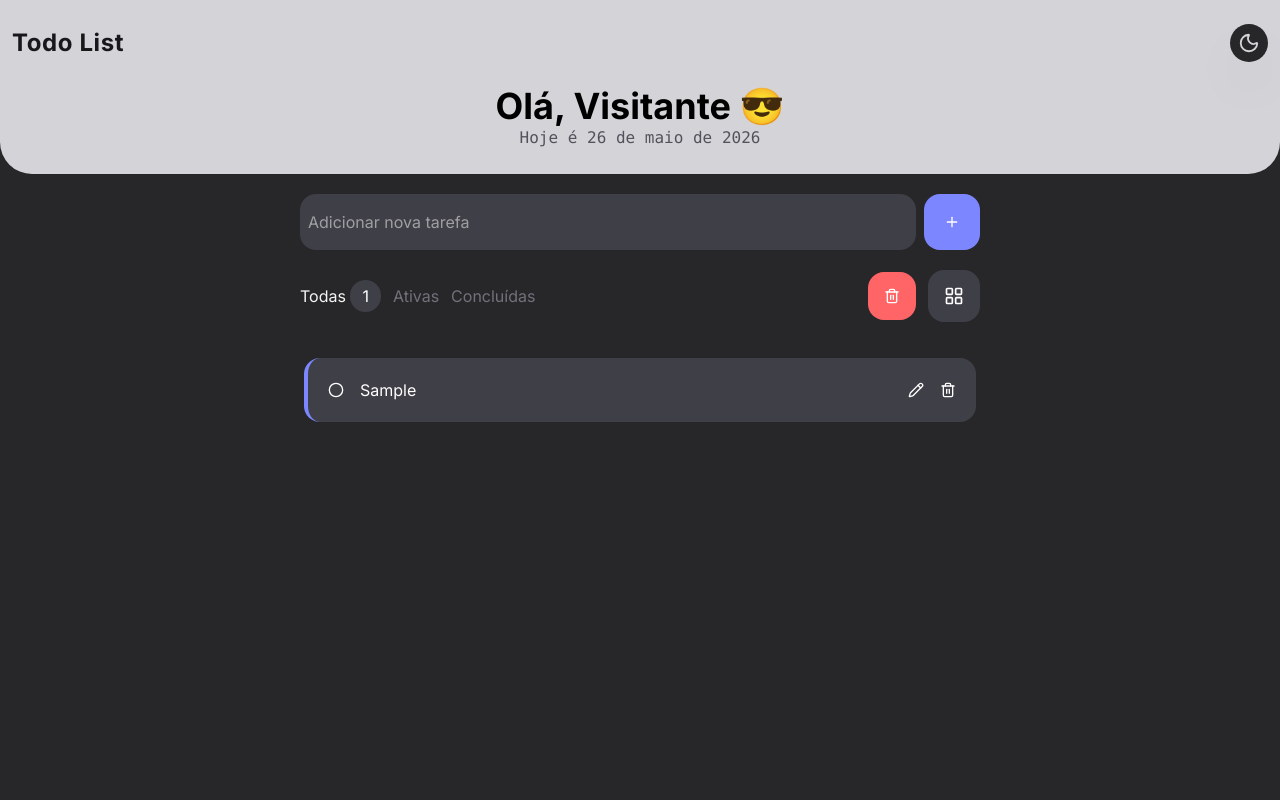
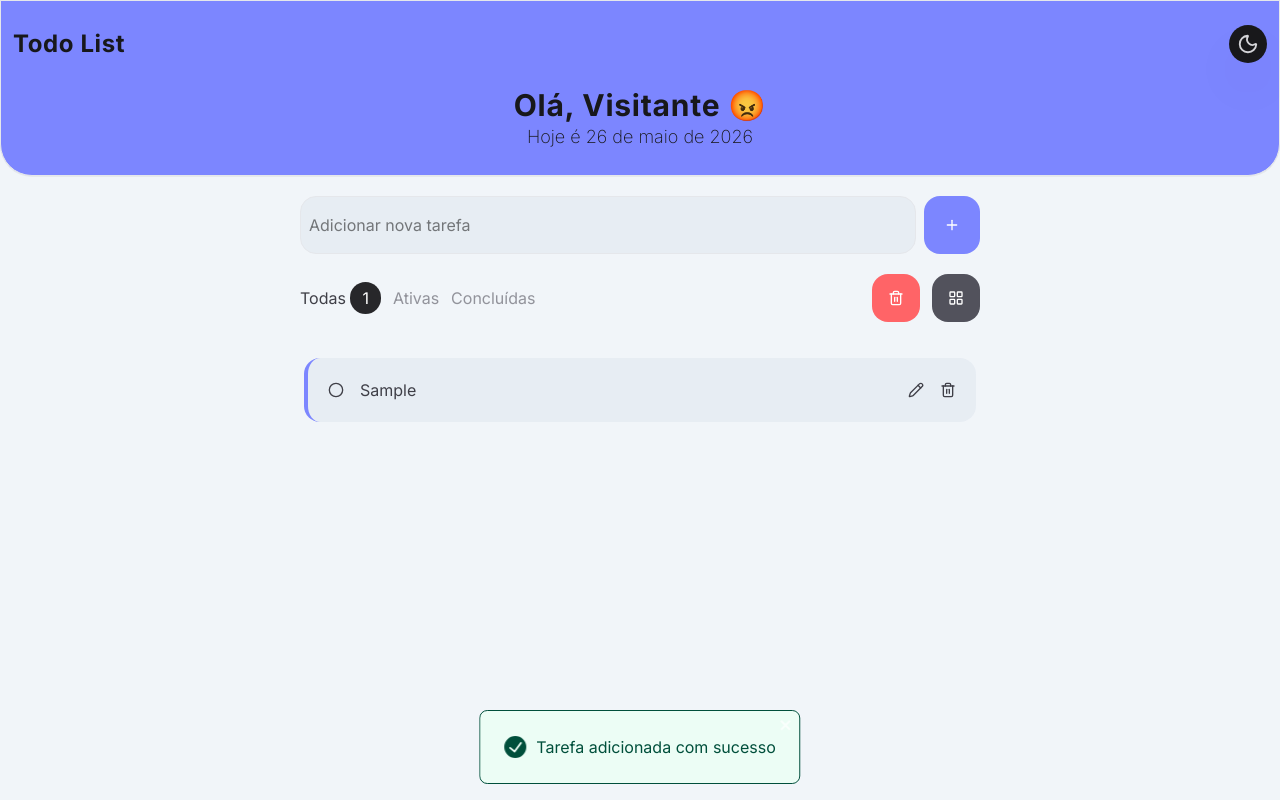
Before and after one commit to EduardoFelipe0231/todoapp-list, a React (Vite) app: page / in a window 1280 px wide. Both pictures are taken after typing "Sample" into the empty fields and a click on the button 952 px from the left and 222 px from the top of the page. Built offline with nearby package versions, Linux system fonts and the light colour scheme.

Commit message:
novos itens

```diff
--- a/package.json
+++ b/package.json
@@ -14,6 +14,7 @@
     "lucide-react": "^1.16.0",
     "react": "^19.2.6",
     "react-dom": "^19.2.6",
+    "react-toastify": "^11.1.0",
     "react-tooltip": "^6.0.7",
     "tailwindcss": "^4.3.0"
   },
--- a/src/App.jsx
+++ b/src/App.jsx
@@ -20,9 +20,12 @@ import {
   CheckCircle2Icon,
   Moon,
   Bell,
-  Sun}
+  Sun,
+  Bus,
+  StarIcon}
 from "lucide-react"
-
+import Header from "./Components/Header";
+import { ToastContainer, toast, Bounce, Zoom} from 'react-toastify';
 
 function App() {
 
@@ -48,7 +51,7 @@ function App() {
 
     //verifica se o input está vazio.
     if(!taskInput || taskInput === ""){
-       window.alert("Você deve escrever algo..")
+       toast.warning("Você precisa digitar alguma tarefa, tente novamente")
     }
 
     if(taskInput.trim()) {
@@ -60,6 +63,7 @@ function App() {
 
       //seta o valor novo junto com as info já existentes.
       setTask([...task, newTask]);
+      toast.success("Tarefa adicionada com sucesso")
       setTaskInput("");
     }
 
@@ -74,16 +78,19 @@ function App() {
   const deleteTask = (taskId) => {
     if(window.confirm("Você tem certeza que deseja remover essa tarefa?"))
     setTask(task.filter((t) => t.id !== taskId ));
+    toast.success("Deletou essa tarefa")
   }
 
 
   //deletar toda as tarefas
   const deleteAllTasks = () => {
-    if(window.confirm("Deseja excluir todas as tarefas?")) {
-      setTask([])
-    }
+    const confirmed = window.confirm("Deseja excluir todas as tarefas?")
+
+     if(confirmed) {
+        setTask([])
+        toast.info("Tarefas excluidas com sucesso")
+     }
   }
-
 
   // =============================================================== \\
 
@@ -97,39 +104,38 @@ function App() {
 
   // =============================================================== \\
 
-  //DarkMode - LightMode
-
-  const [theme, setTheme] = useState(true)
-
-  // =============================================================== \\
-
-  //Data
-  const d = new Date();
-
-  const f = new Intl.DateTimeFormat("pt-br", {
-    day: '2-digit',
-    month: "long",
-    year: 'numeric',
-  })
-
+    const contextClass = {
+    success: "bg-emerald-50 border border-emerald-900 text-emerald-900 font-zinc-200",
+    error: "bg-rose-100 border border-red-800 text-red-800",
+    info: "bg-cyan-50 border border-teal-900 text-teal-900",
+    warning: "bg-amber-50 border border-yellow-950 text-yellow-950",
+    default: "bg-emerald-50 border border-emerald-900 text-emerald-900",
+    dark: "bg-emerald-50 border border-emerald-900 text-emerald-900",
+  };
 
   return (
-    <div className="bg-zinc-800 min-h-screen flex flex-col items-center text-sm md:text-base ">
-      <div className="w-full bg-zinc-300 py-6 px-3 rounded-b-4xl shadow-2xs">
-          <header className="container mx-auto flex justify-between items-center gap-5">
-              <h3 className="text-sm font-bold md:text-2xl text-zinc-900 flex-1 tracking-wide">Todo List</h3>
-              <button
-                className="bg-zinc-800 hover:bg-zinc-800/75 p-2 rounded-full text-zinc-300 cursor-pointer shadow-2xl transition-all"
-                onClick={() => {setTheme(!theme)}}
-                >
-                {theme  ? <Moon size={22} /> : <Sun size={22} />}
-              </button>
-          </header>
-          <div className="flex flex-col items-center justify-center ">
-              <h1 className="text-center mt-6 text-4xl font-bold">Olá, Visitante 😎</h1>
-              <p className="font-mono text-zinc-600">Hoje é {f.format(d)}</p>
-          </div>
-      </div>
+
+    <div className="min-h-screen flex flex-col items-center text-sm md:text-base bg-slate-100">
+      <ToastContainer
+        toastClassName={(context) =>
+          contextClass[context?.type || "default"] +
+          " relative flex p-6 min-h-17 rounded-lg overflow-hidden cursor-pointer flex items-center justify-center"
+        }
+        position="bottom-center"
+        autoClose={2000}
+        hideProgressBar={true}
+        newestOnTop={false}
+        closeOnClick={false}
+        rtl={false}
+        pauseOnFocusLoss
+        draggable
+        pauseOnHover
+        theme="colored"
+        transition={Bounce}
+        />
+
+      {/* Component Header */}
+      <Header />
 
       <div className="mx-auto p-5 max-w-180 w-full space-y-5">
         {/* form */}
@@ -142,31 +148,36 @@ function App() {
             placeholder="Adicionar nova tarefa"
             value={taskInput}
             onChange={handleInput}
-            className="flex-1 text-white py-4 px-2 bg-zinc-700 focus:outline-none focus:ring-2 focus:ring-indigo-400 rounded-2xl"
+            className="flex-1 py-4 px-2 focus:outline-none focus:ring-2 focus:ring-indigo-400 rounded-2xl bg-slate-200/60 border border-gray-200"
+            autoComplete="off"
           />
 
           <button
             type="submit"
-            className="bg-indigo-400 px-5 cursor-pointer text-white hover:bg-indigo-400/75 transition-all rounded-2xl"
+            className="px-5 cursor-pointer transition-all rounded-2xl bg-indigo-400 hover:bg-indigo-400/75 text-white"
+            data-tooltip-id="my-Adicionar"
+            data-tooltip-content="Adicionar"
+            data-tooltip-place="top"
+          >
 
-          >
             <Plus size={16}/>
+            <Tooltip id="my-Adicionar" />
           </button>
         </form>
 
-        {/* info */}
+        {/* Botões inform */}
         <div className="flex items-center justify-between gap-3">
 
           <div className="flex items-center gap-3 flex-1">
-            <p className="text-zinc-100">Todas <span className="bg-zinc-700 text-white rounded-full px-3 py-1.5 cursor-pointer hover:text-zinc-300">{task.length}</span></p>
-            <p className="text-zinc-500 cursor-pointer hover:text-zinc-300">Ativas </p>
-            <p className="text-zinc-500 cursor-pointer hover:text-zinc-300">Concluídas</p>
+            <p className="text-zinc-700 cursor-pointer">Todas <span className="rounded-full px-3 py-1.5 bg-zinc-800 text-white ">{task.length}</span></p>
+            <p className="text-zinc-500/75 cursor-pointer hover:text-zinc-700 transition-all">Ativas </p>
+            <p className="text-zinc-500/75 cursor-pointer hover:text-zinc-700 transition-all">Concluídas</p>
           </div>
 
           {/* Deletar botão */}
           {task.length > 0 &&
               <button
-                  className="flex items-center justify-center p-4 gap-1 hover:text-zinc-50 cursor-pointer bg-red-400 hover:bg-red-400/75 transition-all text-white  rounded-2xl"
+                  className="flex items-center justify-center p-4 gap-1 cursor-pointer rounded-2xl bg-red-400 hover:bg-red-400/75 transition-all text-white "
                   onClick={deleteAllTasks}
                   data-tooltip-id="my-tooltip"
                   data-tooltip-content="Excluir todos os itens"
@@ -177,20 +188,19 @@ function App() {
 
           {/* grid - list */}
           {task.length > 0 &&
-              <div className="flex items-center justify-between text-white bg-zinc-700 rounded-2xl text-sm hover:bg-zinc-700/75 ">
+
                   <button
-                    className="flex items-center justify-center p-4 gap-1 hover:text-zinc-50 cursor-pointer"
+                    className="flex items-center justify-center p-4 gap-1 cursor-pointer rounded-2xl bg-zinc-600 hover:bg-zinc-600/75 transition-all text-white "
                     onClick={() => {setToogleLayout(!toogleLayout)}}
                     data-tooltip-id="my-tooltip"
                     data-tooltip-content="Layout"
                     data-tooltip-place="bottom"
                   >
-                    {toogleLayout ? <LayoutGrid size={20}/> : <List size={20}/>}
+                    {toogleLayout ? <LayoutGrid size={16}/> : <List size={16}/>}
+                    <Tooltip id="my-tooltip" />
                   </button>
-                  <Tooltip id="my-tooltip" />
-                </div>
+
           }
-
         </div>
 
 
@@ -200,9 +210,9 @@ function App() {
           {toogleLayout ? (
             <ul className="grid grid-cols-1 gap-2 text-white">
               {task.map((todo) => (
-                <li key={todo.id} className="flex flex-wrap gap-4 p-5 rounded-2xl bg-zinc-700 items-center border-l-4 border-indigo-400">
+                <li key={todo.id} className="flex flex-wrap gap-4 p-5 rounded-2xl items-center border-l-4 border-indigo-400 bg-slate-200/60 text-zinc-700 hover:shadow cursor-pointer">
                   <button
-                    className="hover:text-indigo-400 cursor-pointer transition-all"
+                    className="hover:text-zinc-400 cursor-pointer transition-all"
                   >
                     <Circle size={16}/>
                   </button>
@@ -214,7 +224,7 @@ function App() {
                     <Pencil size={16}/>
                   </button>
                   <button
-                    className="hover:text-red-300/75 cursor-pointer transition-all"
+                    className="hover:text-red-400/75 cursor-pointer transition-all"
                     onClick={() => deleteTask(todo.id)}
                   >
                     <Trash2 size={16}/>
@@ -225,7 +235,7 @@ function App() {
           ) : (
             <ul className="grid grid-cols-2 gap-2 text-white">
               {task.map((todo) => (
-                <li key={todo.id} className="flex flex-wrap gap-3 px-2 py-6 rounded-2xl bg-zinc-700 items-center border-l-4 border-indigo-400">
+                <li key={todo.id} className="flex flex-wrap gap-3 px-2 py-6 rounded-2xl items-center border-l-4 border-indigo-400 bg-slate-200/60 text-zinc-700 hover:shadow cursor-pointer ">
                   <button
                     className="hover:text-indigo-400 cursor-pointer transition-all"
                   >
@@ -249,7 +259,10 @@ function App() {
           )}
         </div>
         ) : (
-          <NotTasks/>
+          <NotTasks
+            title={"Você ainda não tem tarefas cadastradas"}
+            subtitle={"Crie tarefas e organize seus itens a fazer"}
+          />
         )}
       </div>
     </div>
--- /dev/null
+++ b/src/Components/GuestGreeting.jsx
@@ -0,0 +1,22 @@
+import { useEffect } from 'react'
+import { currentDate } from '../utils/CurrentDate'
+
+export default function GuestGreeting(){
+
+
+
+    const emojiRandom = () => {
+        const listEmoji = ['😄','😃','😀','😊','☺','😉','😍','😘','😚','😗','😙','😜','😝','😛','😳','😁','😔','😌','😒','😞','😣','😢','😂','😭','😪','😥','😰','😅','😓','😩','😫','😨','😱','😠','😡','😤','😖','😆','😋','😷','😎','😴','😵','😲','😟','😦','😧','😈','👿','😮','😬','😐','😕','😯','😶','😇','😏','😑','👲','👳','👮','👷','💂','👶','👦','👧','👨','👩','👴','👵','👱','👼','👸','😺','😸','😻','😽','😼','🙀','😿','😹','😾','👹','👺','🙈','🙉','🙊','💀','👽','💩','🔥','✨','🌟','💫','💥','💢','💦','💧','💤','💨','👂','👀','👃','👅','👄','👍','👎','👌','👊','✊','✌','👋','✋','👐','👆','👇','👉','👈','🙌','🙏','☝','👏','💪','🚶','🏃','💃','👫','👪','👬','👭','💏','💑','👯','🙆','🙅','💁','🙋','💆','💇','💅','👰','🙎','🙍','🙇']
+
+        const randomEmoji = listEmoji[Math.floor(Math.random() * listEmoji.length)]
+
+        return randomEmoji
+    }
+
+    return(
+        <div className="flex flex-col items-center justify-center text-zinc-900 ">
+              <h1 className="text-center mt-6 text-3xl font-bold tracking-wide">Olá, Visitante <span className='text-3xl'>{emojiRandom()}</span></h1>
+              <p className="font-extralight text-lg">Hoje é {currentDate()}</p>
+          </div>
+    )
+}
--- /dev/null
+++ b/src/Components/Header.jsx
@@ -0,0 +1,24 @@
+import { useState } from 'react'
+import { Moon, Sun} from "lucide-react"
+import GuestGreeting from './GuestGreeting'
+
+
+export default function Header() {
+
+    const [theme, setTheme] = useState(true)
+
+    return(
+        <div className="w-full py-6 px-3 rounded-b-4xl shadow-2xs border border-gray-200 bg-indigo-400">
+          <header className="container mx-auto flex justify-between items-center gap-5">
+              <h3 className="text-sm font-bold md:text-2xl tracking-wide text-zinc-900 ">Todo List</h3>
+              <button
+                className="p-2 rounded-full cursor-pointer shadow-2xl transition-all text-zinc-300 bg-zinc-900 hover:bg-zinc-900/75 hover:shadow-lg"
+                onClick={() => {setTheme(!theme)}}
+                >
+                {theme  ? <Moon size={22} /> : <Sun size={22} />}
+              </button>
+          </header>
+          <GuestGreeting />
+      </div>
+    )
+}
--- /dev/null
+++ b/src/utils/CurrentDate.js
@@ -0,0 +1,11 @@
+export const currentDate = () => {
+    const d = new Date();
+
+    const f = new Intl.DateTimeFormat("pt-br", {
+      day: '2-digit',
+      month: "long",
+      year: 'numeric',
+    })
+
+    return f.format(d)
+}
```
Also changed, not shown: src/Components/NotTasks.jsx (+4 -4 lines), 1 other file (tests, documents, lock files or other folders).
